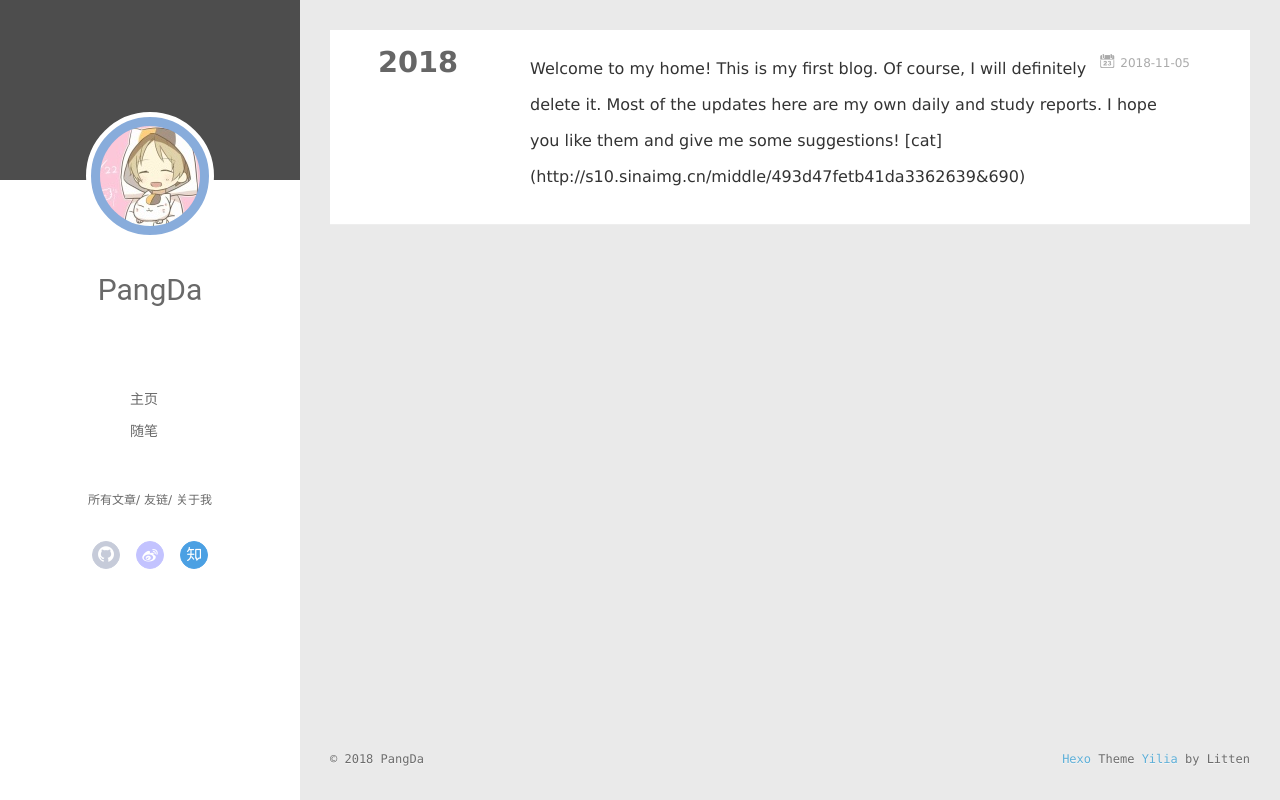
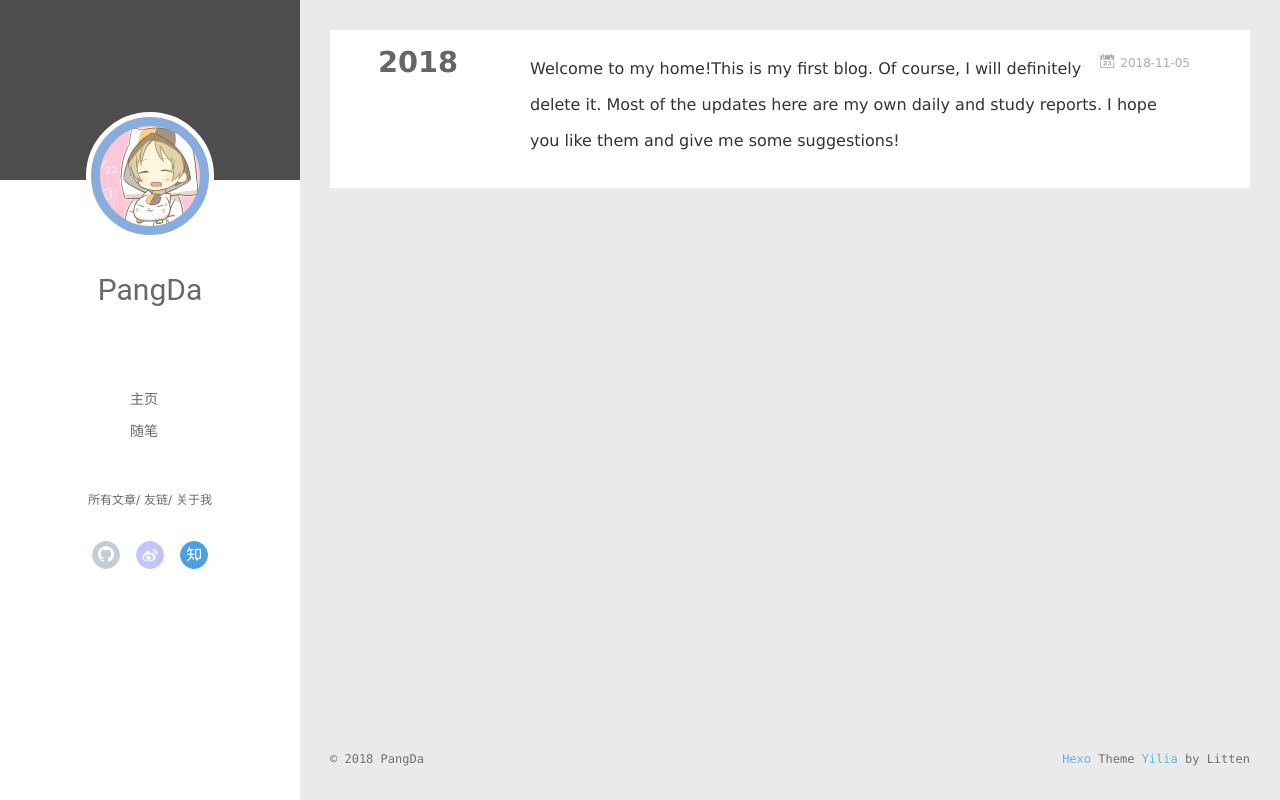
Before and after one commit to gaygayboy/gaygayboy.github.io, a plain HTML site: page archives/index.html in a window 1280 px wide. Drawn offline with Linux system fonts and the light colour scheme; files whose address does not match are found by name.

Commit message:
Site updated: 2018-11-05 23:02:16

```diff
--- a/archives/index.html
+++ b/archives/index.html
@@ -170,7 +170,7 @@
 
 
     <h1 itemprop="name">
-      <a class="archive-article-title" href="/2018/11/05/hello-world/">Welcome to my home! This is my first blog. Of course, I will definitely delete it. Most of the updates here are my own daily and study reports. I hope you like them and give me some suggestions! [cat](http://s10.sinaimg.cn/middle/493d47fetb41da3362639&amp;690)</a>
+      <a class="archive-article-title" href="/2018/11/05/hello-world/">Welcome to my home!This is my first blog. Of course, I will definitely delete it. Most of the updates here are my own daily and study reports. I hope you like them and give me some suggestions!</a>
     </h1>
 
 
--- a/content.json
+++ b/content.json
@@ -1 +1 @@
-[{"title":"Welcome to my home! This is my first blog. Of course, I will definitely delete it. Most of the updates here are my own daily and study reports. I hope you like them and give me some suggestions! [cat](http://s10.sinaimg.cn/middle/493d47fetb41da3362639&690)","date":"2018-11-05T08:12:08.144Z","path":"2018/11/05/hello-world/","tags":[]}]
+[{"title":"Welcome to my home!This is my first blog. Of course, I will definitely delete it. Most of the updates here are my own daily and study reports. I hope you like them and give me some suggestions!","date":"2018-11-05T08:12:08.144Z","path":"2018/11/05/hello-world/","tags":[]}]
```
Also changed, not shown: 2018/11/05/hello-world/index.html (+5 -5 lines), archives/2018/11/index.html (+1 -1 lines), archives/2018/index.html (+1 -1 lines), index.html (+1 -1 lines).
